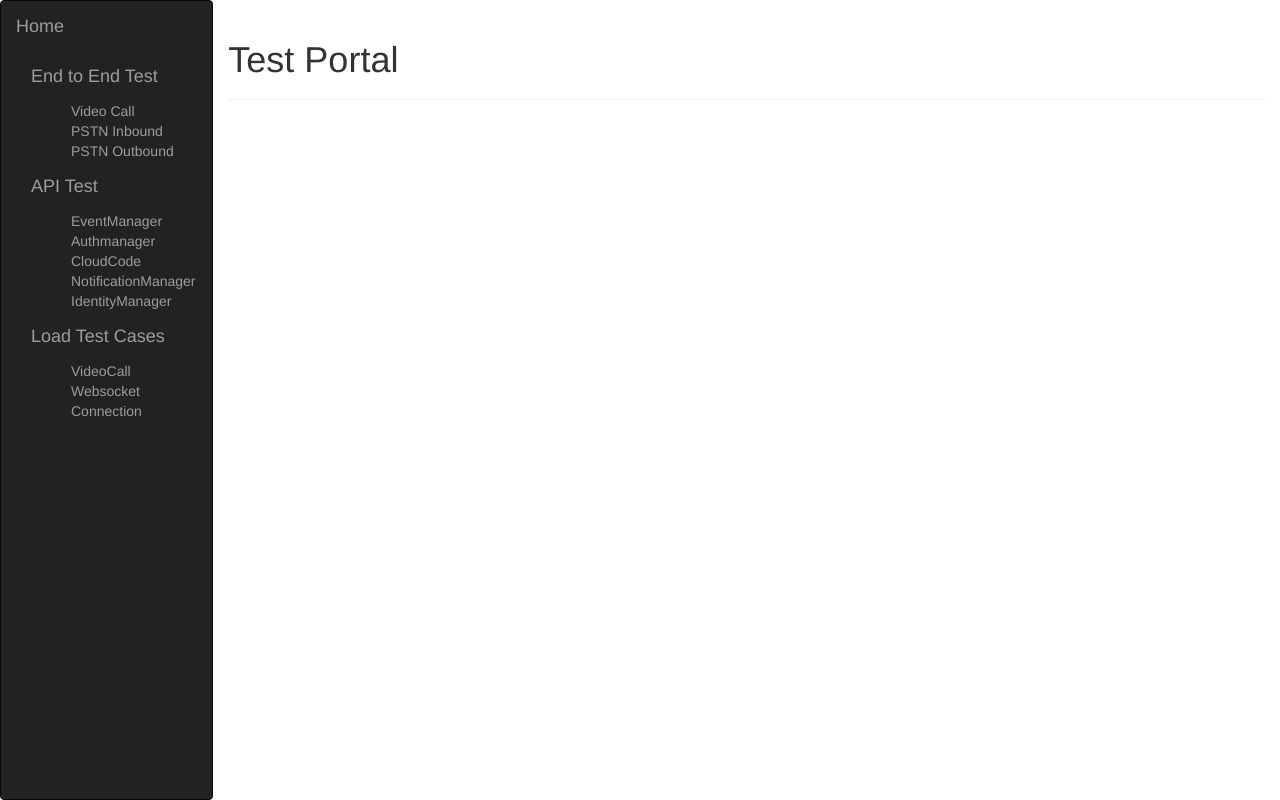
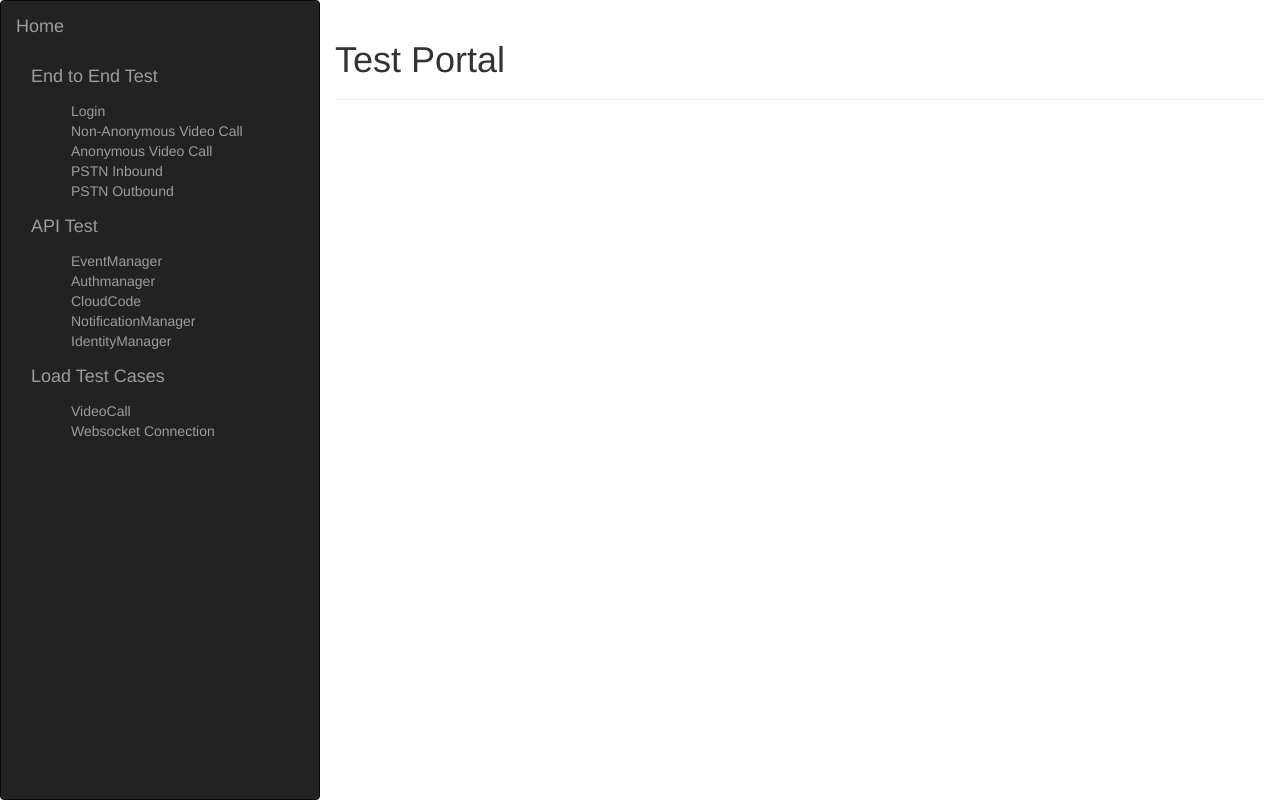
Before and after one commit to sanbc/testPortal, a React app: page / in a window 1280 px wide. Built offline with nearby package versions, Linux system fonts and the light colour scheme.

Commit message:
Addition of testcase

```diff
--- a/src/index.jsx
+++ b/src/index.jsx
@@ -18,7 +18,7 @@ class App extends React.Component {
       return (
           <div className="container-fluid">
             <div className="row">
-                <div className="col-sm-3 col-md-3 col-lg-2">
+                <div className="col-sm-3 col-md-4 col-lg-3">
                     <div className="navbar navbar-inverse navbar-fixed-side navbarMenu">
                         <div className="container">
                             <Link className="navbar-brand" to='/'>Home</Link>
@@ -30,7 +30,13 @@ class App extends React.Component {
                                     <div className="collapse navbar-collapse">
                                         <ul className="navColor">
                                             <li>
-                                                <Link className="navColor" to='/callTestCases/VideoCall'>Video Call</Link>
+                                                <Link className="navColor" to='/callTestCases/Login'>Login</Link>
+                                            </li>
+                                            <li>
+                                                <Link className="navColor" to='/callTestCases/EndToEndVideoCall'>Non-Anonymous Video Call</Link>
+                                            </li>
+                                            <li>
+                                                <Link className="navColor" to='/callTestCases/AnonymousVideoCall'>Anonymous Video Call</Link>
                                             </li>
                                             <li>
                                                 <Link className="navColor" to='/callTestCases/PSTNInbound'>PSTN Inbound</Link>
@@ -82,7 +88,7 @@ class App extends React.Component {
                         </div>
                     </div>
                 </div>
-                <div className="col-sm-9 col-md-9 col-lg-10">
+                <div className="col-sm-9 col-md-8 col-lg-9">
                     {this.props.children}
                 </div>
             </div>
--- a/src/loadTestCases.jsx
+++ b/src/loadTestCases.jsx
@@ -152,7 +152,7 @@ class loadTestCases extends Component {
                     </div>
 
                     <div className="row">
-                        <h4 className="col-md-6 commonProps">Test SDK APIs</h4>
+                        <h4 className=" commonProps">Test SDK APIs</h4>
                     </div>
                     <div className="form-group">
                         <div className="radio" onChange={this.sdkOptionSelected}>
--- a/src/main.css
+++ b/src/main.css
@@ -20,3 +20,7 @@ a.navColor:focus {
     background-color: transparent;
     text-decoration: none;
 }
+
+ul.navColor {
+    float: left;
+}
```
